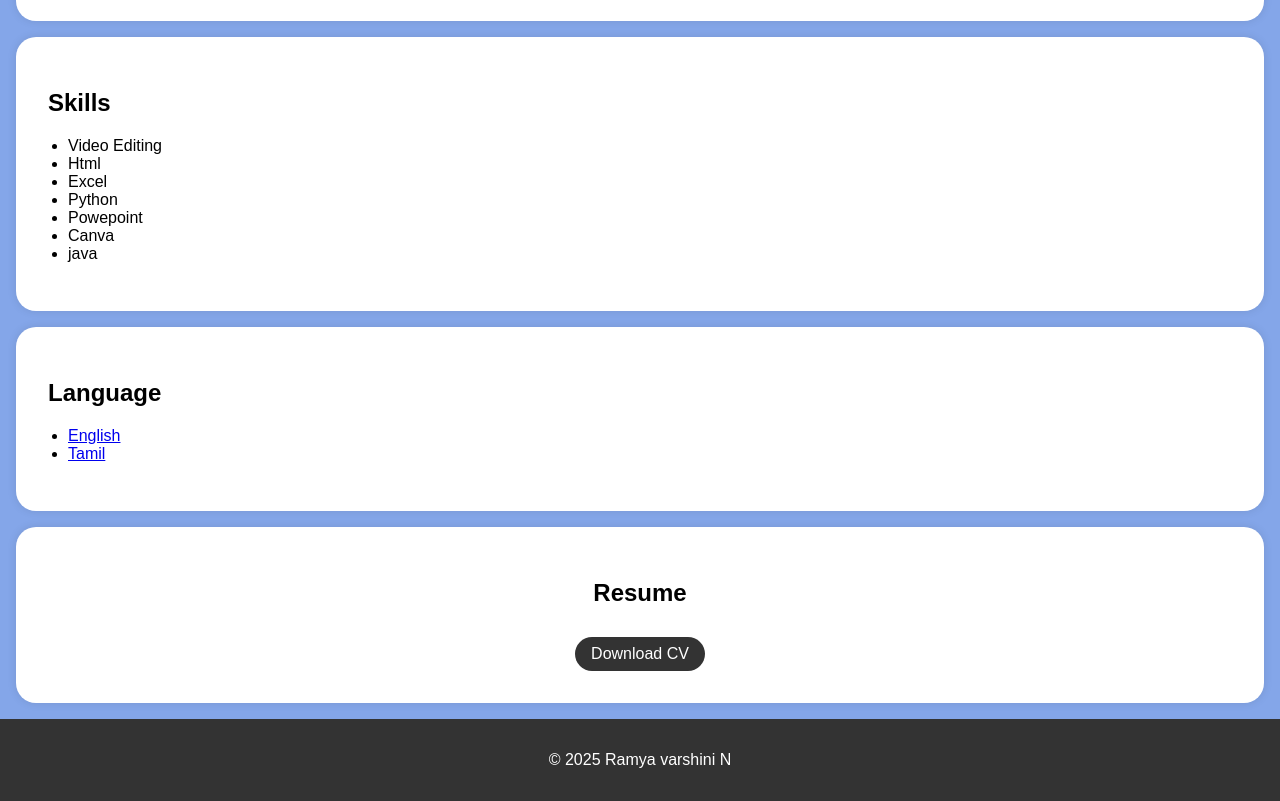
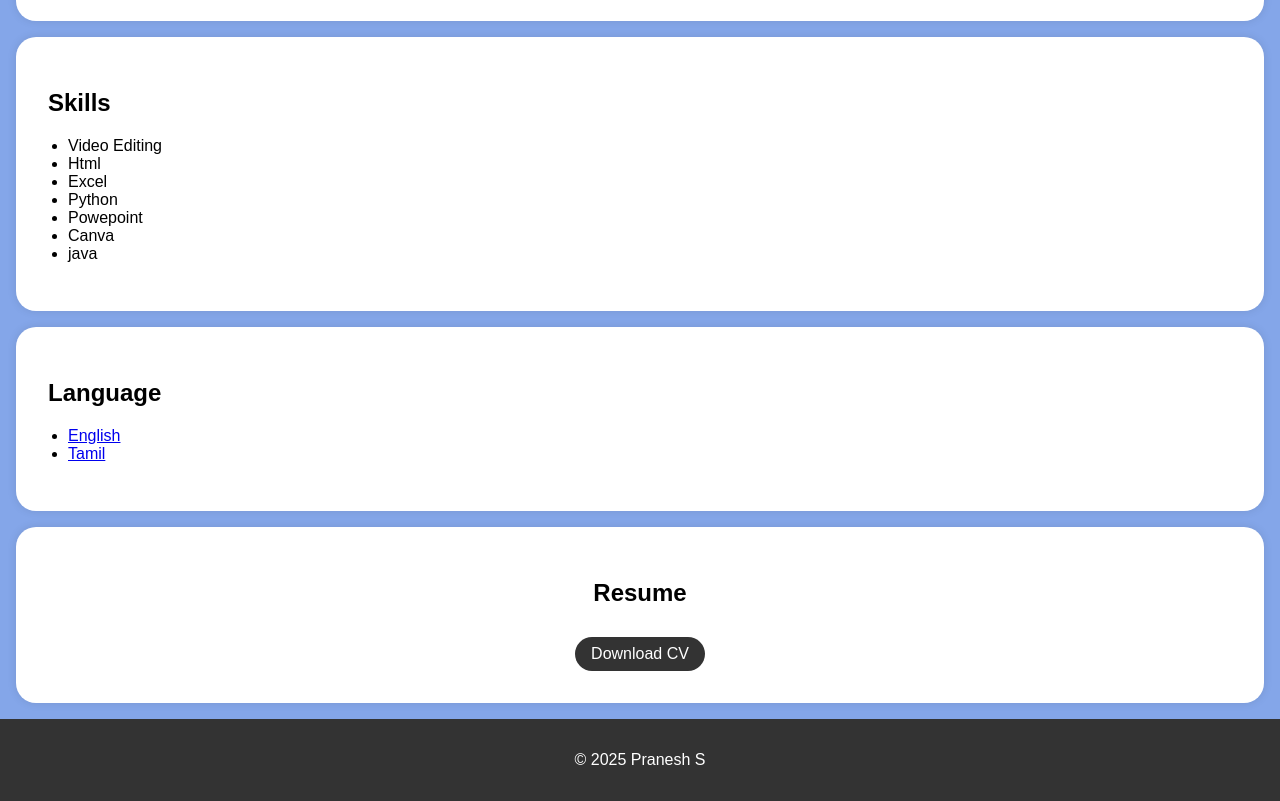
Before and after one commit to ramyavarshini1808/Digital-portfolio, a plain HTML site: page index.html in a window 1280 px wide. Shown: the part 591-1392 px from the top of the page. Drawn offline with Linux system fonts and the light colour scheme.

Commit message:
Update index.html

```diff
--- a/index.html
+++ b/index.html
@@ -168,7 +168,7 @@
     </section>
 
     <footer>
-        <p>&copy; 2025 Ramya varshini N</p>
+        <p>&copy; 2025 Pranesh S</p>
     </footer>
 
     <script>
```
